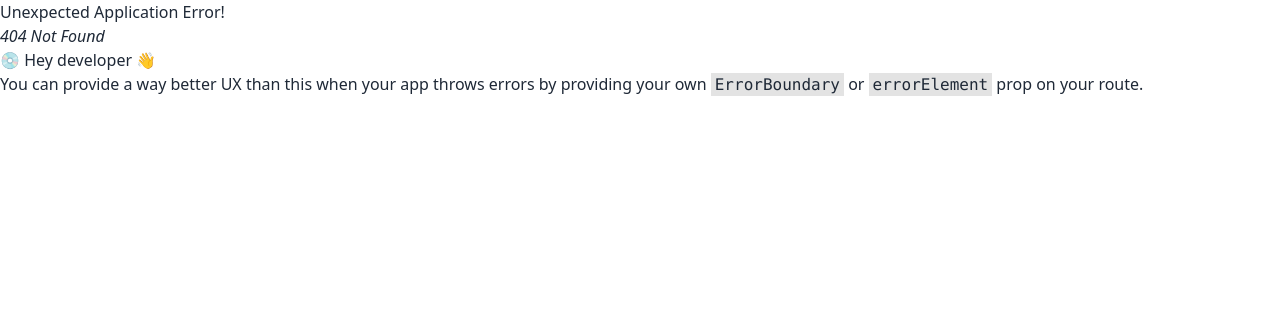
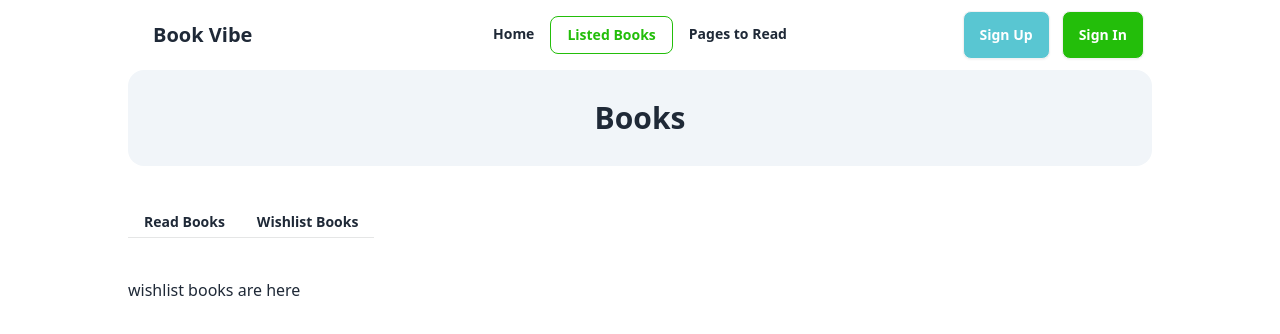
Before and after one commit to RfAraf/b9a8-book-vibe, a React (Vite) app: page /listed-books/wishlist in a window 1280 px wide. Before the commit this address had no page. Shown: the top 334 px of the page. Built offline with nearby package versions, Linux system fonts and the light colour scheme.

Commit message:
nested component of book lists are ready

```diff
--- a/src/Components/BookDetails.jsx
+++ b/src/Components/BookDetails.jsx
@@ -1,7 +1,5 @@
 import { useLoaderData, useParams } from "react-router-dom";
-import { ToastContainer, toast } from "react-toastify";
-import "react-toastify/dist/ReactToastify.css";
-import { saveBooks } from "../utility/localstorage";
+import { saveBooks, saveWishBooks } from "../utility/localstorage";
 
 const BookDetails = () => {
   const books = useLoaderData();
@@ -22,11 +20,10 @@ const BookDetails = () => {
 
   const handleRead = () => {
     saveBooks(id);
-    toast("Yey! Finally. You've read this book successfully.");
   };
 
   const handleWishlist = () => {
-    toast.success("Added your favorite book to the wishlist successfully");
+    saveWishBooks(id);
   };
 
   return (
@@ -90,7 +87,6 @@ const BookDetails = () => {
           </div>
         </div>
       </div>
-      <ToastContainer />
     </div>
   );
 };
--- a/src/Components/ListedBooks.jsx
+++ b/src/Components/ListedBooks.jsx
@@ -1,7 +1,78 @@
+import { useState } from "react";
+import { Link, NavLink, Outlet, useLoaderData } from "react-router-dom";
+
 const ListedBooks = () => {
+  const [tabIndex, setTabIndex] = useState(false);
   return (
     <div>
-      <h1>listed books are here</h1>
+      <div className="mb-10 h-24 bg-slate-100 rounded-2xl flex justify-center items-center">
+        <h1 className="font-bold text-3xl">Books</h1>
+      </div>
+      {/* tab */}
+      {/* <div className="flex items-center -mx-4 overflow-x-auto  overflow-y-hidden sm:justify-start bg-white rounded-2xl flex-nowrap  dark:bg-gray-100 text-gray-100 dark:text-gray-800">
+        <Link
+          to=""
+          onClick={() => setTabIndex(false)}
+          className={`flex items-center flex-shrink-0 px-5 py-3 space-x-2 ${
+            setTabIndex === false ? "border border-b-0" : "border-b"
+          } rounded-t-lg border-gray-400 dark:border-gray-600 text-gray-50 dark:text-gray-900`}
+        >
+          <svg
+            xmlns="http://www.w3.org/2000/svg"
+            viewBox="0 0 24 24"
+            fill="none"
+            stroke="currentColor"
+            strokeWidth="2"
+            strokeLinecap="round"
+            strokeLinejoin="round"
+            className="w-4 h-4"
+          >
+            <path d="M2 3h6a4 4 0 0 1 4 4v14a3 3 0 0 0-3-3H2z"></path>
+            <path d="M22 3h-6a4 4 0 0 0-4 4v14a3 3 0 0 1 3-3h7z"></path>
+          </svg>
+          <span>Read Books</span>
+        </Link>
+        <Link
+          to={`wishlist`}
+          onClick={() => setTabIndex(true)}
+          className={`flex items-center flex-shrink-0 px-5 py-3 space-x-2 ${
+            setTabIndex === true ? "border border-b-0" : "border-b"
+          } rounded-t-lg border-gray-400 dark:border-gray-600 text-gray-50 dark:text-gray-900`}
+        >
+          <svg
+            xmlns="http://www.w3.org/2000/svg"
+            viewBox="0 0 24 24"
+            fill="none"
+            stroke="currentColor"
+            strokeWidth="2"
+            strokeLinecap="round"
+            strokeLinejoin="round"
+            className="w-4 h-4"
+          >
+            <path d="M19 21l-7-5-7 5V5a2 2 0 0 1 2-2h10a2 2 0 0 1 2 2z"></path>
+          </svg>
+          <span>Wishlist Books</span>
+        </Link>
+      </div> */}
+      <div role="tablist" className="tabs tabs-lifted w-max mb-10">
+        <NavLink
+          to=""
+          role="tab"
+          className={`tab font-bold ${({ isActive }) =>
+            isActive && "bg-blue-400"}`}
+        >
+          Read Books
+        </NavLink>
+        <NavLink
+          to={`wishlist`}
+          role="tab"
+          className={`tab font-bold ${({ isActive }) =>
+            isActive && "bg-blue-400"}`}
+        >
+          Wishlist Books
+        </NavLink>
+      </div>
+      <Outlet></Outlet>
     </div>
   );
 };
--- /dev/null
+++ b/src/Components/ReadBooks.jsx
@@ -0,0 +1,13 @@
+import { useLoaderData } from "react-router-dom";
+
+const ReadBooks = () => {
+  const books = useLoaderData();
+  console.log(books);
+  return (
+    <div>
+      <h1>Read books are here</h1>
+    </div>
+  );
+};
+
+export default ReadBooks;
--- /dev/null
+++ b/src/Components/WishlistBooks.jsx
@@ -0,0 +1,9 @@
+const WishlistBooks = () => {
+  return (
+    <div>
+      <h1>wishlist books are here</h1>
+    </div>
+  );
+};
+
+export default WishlistBooks;
--- a/src/main.jsx
+++ b/src/main.jsx
@@ -6,6 +6,10 @@ import Home from "./Components/Home";
 import ListedBooks from "./Components/ListedBooks";
 import PagesToRead from "./Components/PagesToRead";
 import BooksDetails from "./Components/BookDetails";
+import { ToastContainer } from "react-toastify";
+import "react-toastify/dist/ReactToastify.css";
+import ReadBooks from "./Components/ReadBooks";
+import WishlistBooks from "./Components/WishlistBooks";
 
 const router = createBrowserRouter([
   {
@@ -19,6 +23,16 @@ const router = createBrowserRouter([
       {
         path: "/listed-books",
         element: <ListedBooks></ListedBooks>,
+        children: [
+          {
+            index: true,
+            element: <ReadBooks></ReadBooks>,
+          },
+          {
+            path: "wishlist",
+            element: <WishlistBooks></WishlistBooks>,
+          },
+        ],
       },
       {
         path: "/pages-to-read",
@@ -27,7 +41,7 @@ const router = createBrowserRouter([
       {
         path: "/book/:id",
         element: <BooksDetails></BooksDetails>,
-        loader: () => fetch("../Books.json"),
+        loader: () => fetch("/Books.json"),
       },
     ],
   },
@@ -36,5 +50,6 @@ const router = createBrowserRouter([
 ReactDOM.createRoot(document.getElementById("root")).render(
   <>
     <RouterProvider router={router} />
+    <ToastContainer />
   </>
 );
--- a/src/utility/localstorage.js
+++ b/src/utility/localstorage.js
@@ -1,3 +1,5 @@
+import { toast } from "react-toastify";
+
 const getStoredBooks = () => {
   const storedBooks = localStorage.getItem("books");
   if (storedBooks) {
@@ -13,7 +15,32 @@ const saveBooks = (id) => {
   if (!exists) {
     storedBooks.push(id);
     localStorage.setItem("books", JSON.stringify(storedBooks));
+    toast("Yey! Finally. You've read this book successfully.");
+  } else {
+    return toast.error("You already read this book.");
   }
 };
 
-export { getStoredBooks, saveBooks };
+// ===================
+
+const getStoredWishBooks = () => {
+  const storedWishBooks = localStorage.getItem("wish-books");
+  if (storedWishBooks) {
+    return JSON.parse(storedWishBooks);
+  }
+  return [];
+};
+
+const saveWishBooks = (id) => {
+  const storedWishBooks = getStoredWishBooks();
+  const exists = storedWishBooks.find((idOfBook) => idOfBook === id);
+  if (!exists) {
+    storedWishBooks.push(id);
+    localStorage.setItem("wish-books", JSON.stringify(storedWishBooks));
+    toast.success("Added your favorite book to the wishlist successfully");
+  } else {
+    return toast.error("Already added");
+  }
+};
+
+export { getStoredBooks, saveBooks, getStoredWishBooks, saveWishBooks };
```
